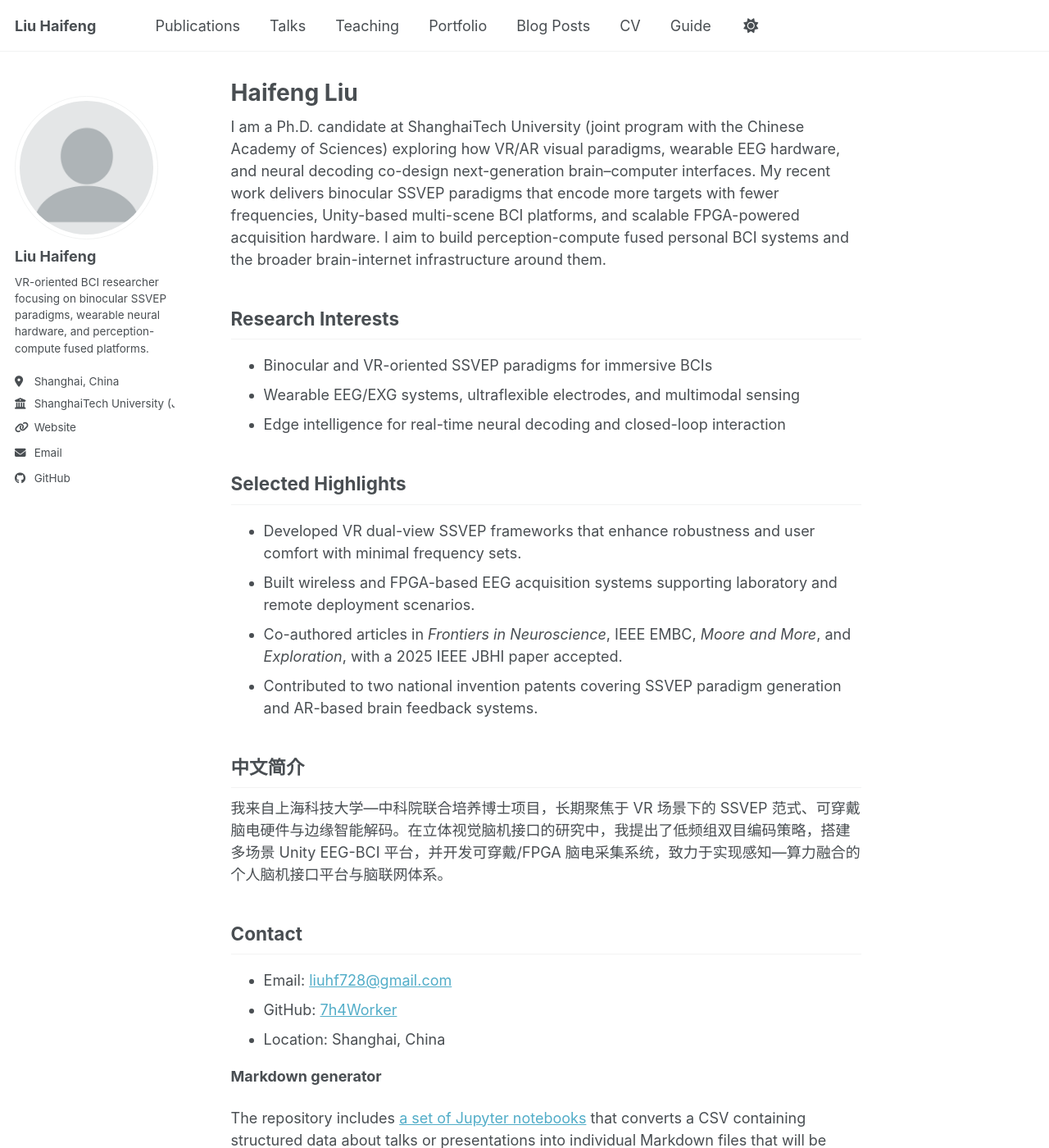
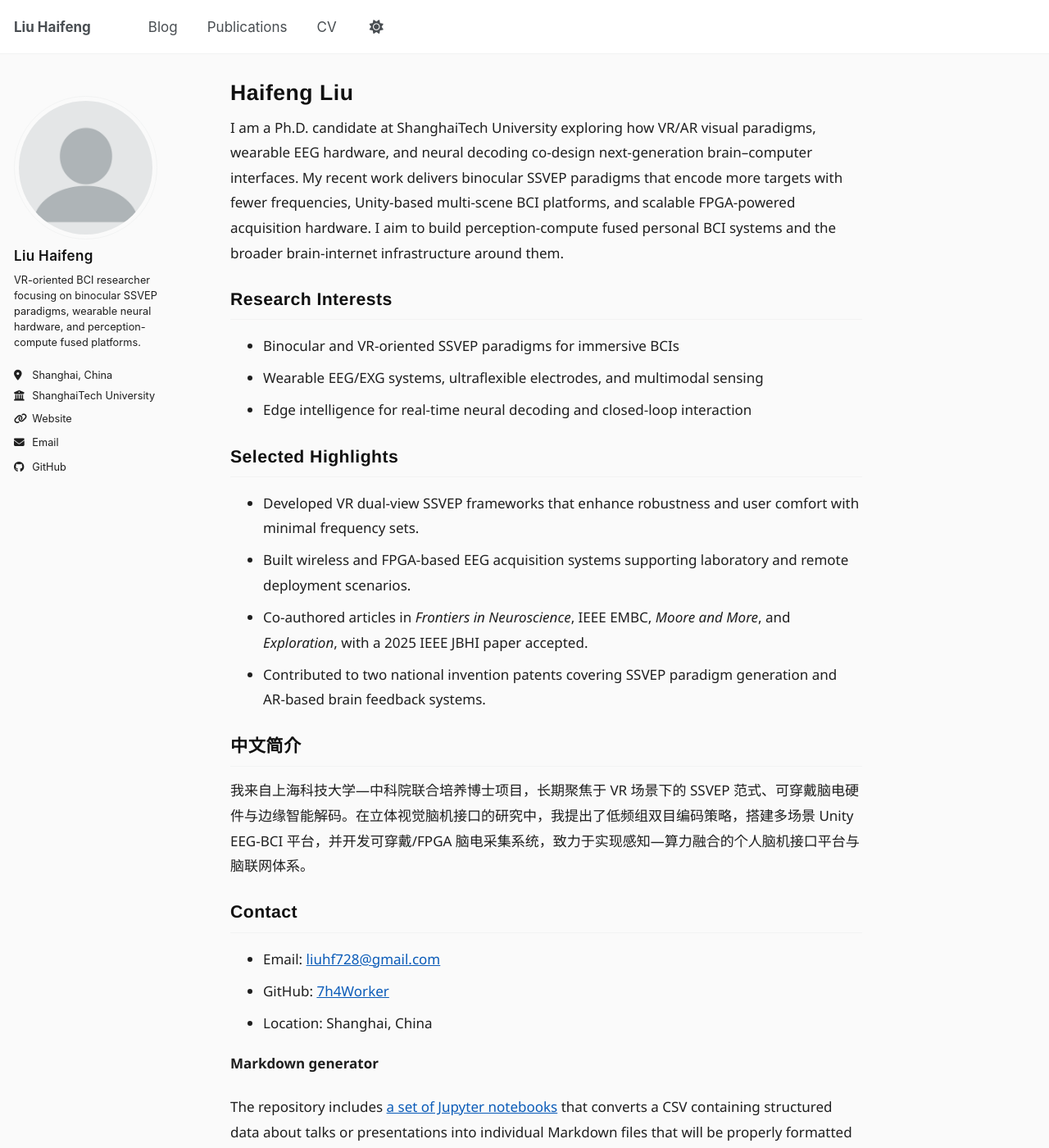
Before and after one commit to 7h4Worker/liuhf1999.github.io, a Jekyll site: the page built from _pages/about.md, in a window 1280 px wide and 1400 px high. Shown: the whole window at 82% size. Built offline with Jekyll 4.4.1, drawn with Linux system fonts in a browser that asks for light colours; a script bundle is joined from its source files by our own code; library files that are not in the unit come from our copies.

Commit message:
style revision

```diff
--- a/_config.yml
+++ b/_config.yml
@@ -28,7 +28,7 @@ author:
   pronouns         : # example: "she/her"
   bio              : "VR-oriented BCI researcher focusing on binocular SSVEP paradigms, wearable neural hardware, and perception-compute fused platforms."
   location         : "Shanghai, China"
-  employer         : "ShanghaiTech University (Joint Ph.D. Program with CAS)"
+  employer         : "ShanghaiTech University"
   uri              : "https://7h4Worker.github.io/liuhf1999/"
   email            : "liuhf728@gmail.com"
 
--- /dev/null
+++ b/_includes/responsive-video.html
@@ -0,0 +1,6 @@
+{% comment %}
+Usage: {% include responsive-video.html url="https://www.youtube.com/embed/xyz" title="Demo" %}
+{% endcomment %}
+<div class="responsive-video">
+  <iframe src="{{ include.url }}" title="{{ include.title | default: 'Embedded video' }}" allow="accelerometer; autoplay; clipboard-write; encrypted-media; gyroscope; picture-in-picture; web-share" allowfullscreen></iframe>
+</div>
--- a/_pages/about.md
+++ b/_pages/about.md
@@ -7,7 +7,7 @@ redirect_from:
   - /about.html
 ---
 
-I am a Ph.D. candidate at ShanghaiTech University (joint program with the Chinese Academy of Sciences) exploring how VR/AR visual paradigms, wearable EEG hardware, and neural decoding co-design next-generation brain–computer interfaces. My recent work delivers binocular SSVEP paradigms that encode more targets with fewer frequencies, Unity-based multi-scene BCI platforms, and scalable FPGA-powered acquisition hardware. I aim to build perception-compute fused personal BCI systems and the broader brain-internet infrastructure around them.
+I am a Ph.D. candidate at ShanghaiTech University exploring how VR/AR visual paradigms, wearable EEG hardware, and neural decoding co-design next-generation brain–computer interfaces. My recent work delivers binocular SSVEP paradigms that encode more targets with fewer frequencies, Unity-based multi-scene BCI platforms, and scalable FPGA-powered acquisition hardware. I aim to build perception-compute fused personal BCI systems and the broader brain-internet infrastructure around them.
 
 ## Research Interests
 - Binocular and VR-oriented SSVEP paradigms for immersive BCIs
--- /dev/null
+++ b/_sass/_custom.scss
@@ -0,0 +1,62 @@
+/* Custom overrides for typography and readability */
+body {
+  font-family: "Segoe UI", "Helvetica Neue", Arial, "Microsoft YaHei", sans-serif;
+  font-size: 17px;
+  line-height: 1.8;
+  color: #1f1f1f;
+  background-color: #fafafa;
+}
+
+h1, h2, h3, h4, h5, h6 {
+  font-family: "Segoe UI Semibold", "Helvetica Neue", Arial, "Microsoft YaHei", sans-serif;
+  font-weight: 600;
+  letter-spacing: 0.02em;
+  color: #111111;
+  margin-top: 1.6rem;
+  margin-bottom: 0.8rem;
+}
+
+a {
+  text-decoration: none;
+  color: #0a5bb8;
+}
+
+a:hover,
+a:focus {
+  text-decoration: underline;
+  color: #084a94;
+}
+
+p {
+  margin-bottom: 1.05rem;
+}
+
+.page__content ul,
+.page__content ol {
+  margin-bottom: 1.05rem;
+}
+
+.site-title,
+.site-title a {
+  font-weight: 700;
+}
+
+.responsive-video {
+  position: relative;
+  padding-bottom: 56.25%;
+  height: 0;
+  overflow: hidden;
+  margin: 1.5rem 0;
+  border-radius: 12px;
+  box-shadow: 0 12px 24px rgba(20, 35, 70, 0.12);
+}
+
+.responsive-video iframe {
+  position: absolute;
+  top: 0;
+  left: 0;
+  width: 100%;
+  height: 100%;
+  border: 0;
+  border-radius: 12px;
+}
--- a/assets/css/main.scss
+++ b/assets/css/main.scss
@@ -39,5 +39,7 @@
 
     "vendor/font-awesome/fontawesome",
     "vendor/font-awesome/solid",
-    "vendor/font-awesome/brands"
+    "vendor/font-awesome/brands",
+
+    "custom"
 ;
```
Also changed, not shown: _data/cv.json (+4 -4 lines), _data/navigation.yml (+3 -18 lines), _pages/cv.md (+1 -1 lines).
